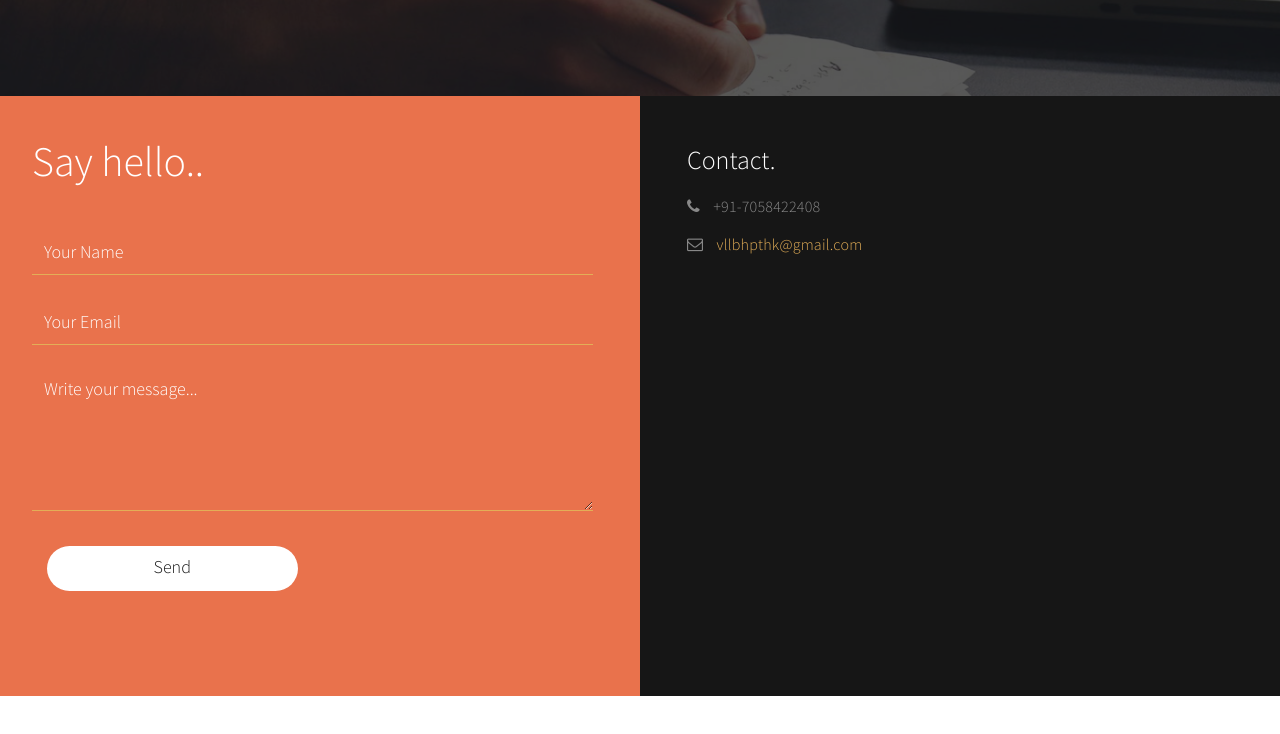
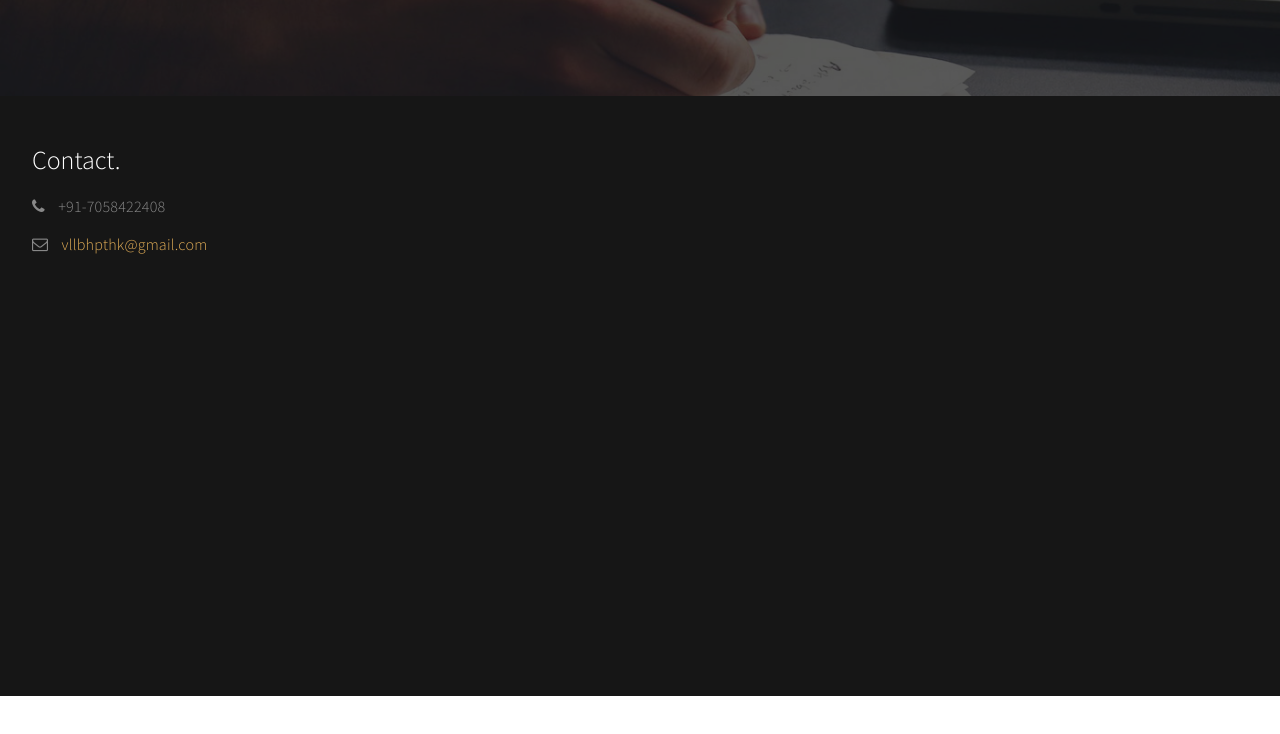
Before and after one commit to kchiru038/new, a plain HTML site: page index.html in a window 1280 px wide. Shown: the part 3324-4058 px from the top of the page. Drawn offline with Linux system fonts and the light colour scheme.

Commit message:
Update index.html
removing the say hello section

```diff
--- a/index.html
+++ b/index.html
@@ -362,37 +362,7 @@
           <div class="container">
                <div class="row">
 
-                    <div class="col-md-6 col-sm-12">
-                         <div class="contact-form">
-                              <div class="wow fadeInUp section-title" data-wow-delay="0.2s">
-                                   <h1 class="color-white">Say hello..</h1>
-                              </div>
-
-                              <div id="contact-form">
-                                   <form action="#template-mo" method="post">
-                                        <div class="wow fadeInUp" data-wow-delay="1s">
-                                             <input name="fullname" type="text" class="form-control" id="fullname"
-                                                  placeholder="Your Name">
-                                        </div>
-                                        <div class="wow fadeInUp" data-wow-delay="1.2s">
-                                             <input name="email" type="email" class="form-control" id="email"
-                                                  placeholder="Your Email">
-                                        </div>
-                                        <div class="wow fadeInUp" data-wow-delay="1.4s">
-                                             <textarea name="message" rows="5" class="form-control" id="message"
-                                                  placeholder="Write your message..."></textarea>
-                                        </div>
-                                        <div class="wow fadeInUp col-md-6 col-sm-8" data-wow-delay="1.6s">
-                                             <input name="submit" type="submit" class="form-control" id="submit"
-                                                  value="Send">
-                                        </div>
-                                   </form>
-                              </div>
-
-                         </div>
-                    </div>
-
-                    <div class="bg-dark col-md-6 col-sm-6">
+                    <div class="bg-dark col-md-12 col-sm-12">
                          <div class="contact-thumb">
                               <div class="wow fadeInUp contact-info" data-wow-delay="0.8s">
                                    <h3 class="color-white">Contact.</h3>
```
